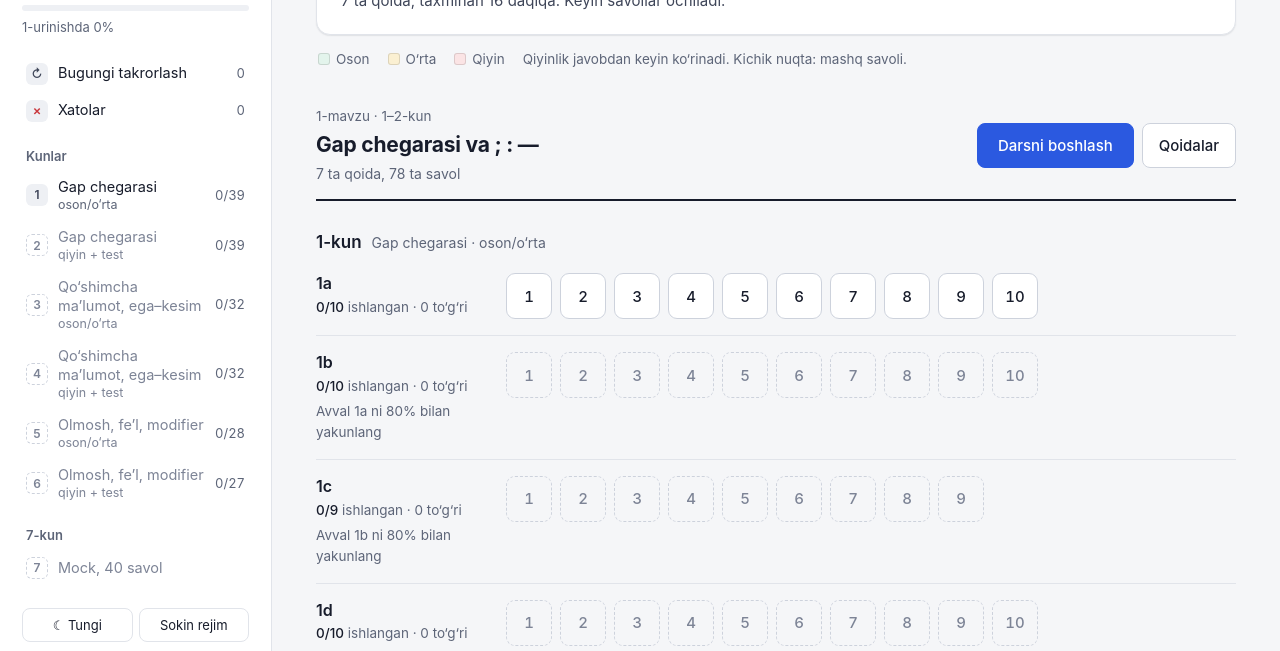
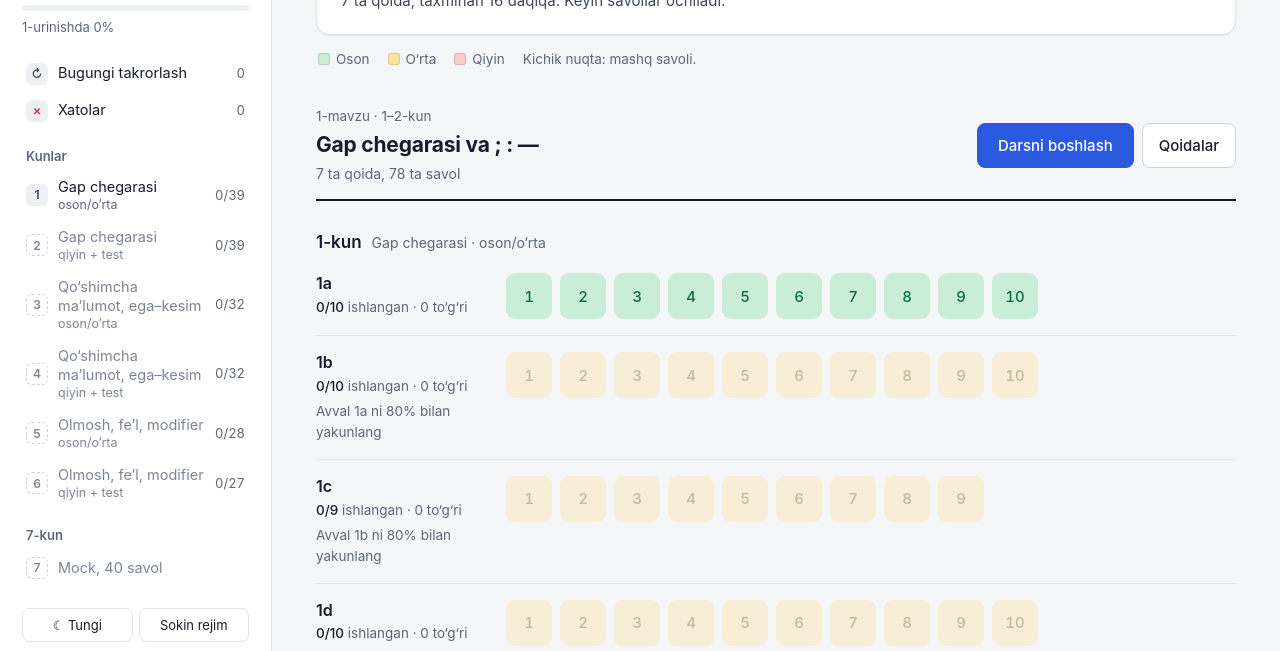
Before and after one commit to mahmudulashev/SEC-Bank, a plain HTML site: page index.html in a window 1280 px wide. Shown: the part 121-772 px from the top of the page. Drawn offline with Linux system fonts and the light colour scheme.

Commit message:
Show difficulty colors on all tiles, center content
- Question tiles always show green/yellow/red for easy/medium/hard
  (locked sets shown faded), with stronger tints
- Main content centered on wide windows

Co-Authored-By: Claude Opus 5.5 <noreply@anthropic.com>

```diff
--- a/index.html
+++ b/index.html
@@ -11,6 +11,7 @@
   --bg:#F5F6F8; --panel:#FFFFFF; --sunk:#EEF0F4; --ink:#171C2B; --soft:#3F4659; --muted:#5D6578; --line:#E1E4EA; --line2:#CDD2DC;
   --blue:#2B59E0; --blue-h:#2149BF; --blue-t:#E8EEFD; --ok:#13875A; --ok-t:#E3F4EC; --bad:#C9373C; --bad-t:#FCE9EA; --hl:#F2C230;
   --e-bg:#E3F4EC; --e-fg:#0E6B47; --m-bg:#FBF0D2; --m-fg:#7A5300; --h-bg:#FBE4E5; --h-fg:#A3262B;
+  --e-tile:#C9EDD7; --m-tile:#FBE3A0; --h-tile:#F8CACD;
   --lock:#EEF0F4; --lock-fg:#7D8496; --board:#151B2C; --chalk:#F1F3F8;
   --sh:0 1px 2px rgba(20,28,45,.06),0 1px 1px rgba(20,28,45,.04);
   --sh-lg:0 12px 40px rgba(15,22,40,.18);
@@ -21,6 +22,7 @@
   --bg:#12151D; --panel:#1A1E29; --sunk:#151923; --ink:#E8EBF2; --soft:#C3C8D4; --muted:#9AA1B2; --line:#2A3040; --line2:#394054;
   --blue:#7B9BFF; --blue-h:#97B0FF; --blue-t:#1F2A4A; --ok:#45C98F; --ok-t:#14301F; --bad:#F2777B; --bad-t:#3A1A1C; --hl:#F2C230;
   --e-bg:#14301F; --e-fg:#7FDDB0; --m-bg:#382B0C; --m-fg:#F4CD6A; --h-bg:#3A1A1C; --h-fg:#FF9EA2;
+  --e-tile:#1A4A31; --m-tile:#4E3C10; --h-tile:#552328;
   --lock:#1A1E29; --lock-fg:#6E7588; --board:#0D1018; --sh:none; --sh-lg:0 12px 40px rgba(0,0,0,.5);
 }
 *{box-sizing:border-box}
@@ -64,7 +66,7 @@ aside{position:sticky;top:0;height:100vh;overflow:auto;padding:24px 16px;border-
 .side-foot button:hover{color:var(--ink);text-decoration:underline;text-underline-offset:3px}
 
 /* ---------- main ---------- */
-main{padding:32px 44px 90px;max-width:1040px}
+main{padding:32px 44px 90px;max-width:1040px;width:100%;margin:0 auto;box-sizing:border-box}
 .view{animation:viewIn .25s ease both}
 @keyframes viewIn{from{opacity:0}to{opacity:1}}
 .hero{display:flex;align-items:center;justify-content:space-between;gap:24px;flex-wrap:wrap;background:var(--panel);border:1px solid var(--line);border-radius:14px;padding:22px 24px;box-shadow:var(--sh)}
@@ -102,12 +104,13 @@ main{padding:32px 44px 90px;max-width:1040px}
 .tile{position:relative;width:46px;height:46px;border:1px solid var(--line2);border-radius:9px;font-weight:500;font-size:15px;display:grid;place-items:center;font-variant-numeric:tabular-nums;transition:border-color .12s,background .12s}
 .tile:hover{border-color:var(--blue)}
 .tile.blind{background:var(--panel);color:var(--ink)}
-.tile.Easy{background:var(--e-bg);color:var(--e-fg);border-color:transparent}.tile.Medium{background:var(--m-bg);color:var(--m-fg);border-color:transparent}.tile.Hard{background:var(--h-bg);color:var(--h-fg);border-color:transparent}
+.tile.Easy{background:var(--e-tile);color:var(--e-fg);border-color:transparent}.tile.Medium{background:var(--m-tile);color:var(--m-fg);border-color:transparent}.tile.Hard{background:var(--h-tile);color:var(--h-fg);border-color:transparent}
+.tile.Easy:hover,.tile.Medium:hover,.tile.Hard:hover{border-color:currentColor}
 .tile .bdg{position:absolute;top:-5px;right:-5px;width:16px;height:16px;border-radius:50%;border:2px solid var(--bg);display:grid;place-items:center;font-size:9px;font-weight:700;color:#fff}
 .tile .bdg.ok{background:var(--ok)}.tile .bdg.bad{background:var(--bad)}
 .tile .pr{position:absolute;bottom:4px;left:50%;margin-left:-2px;width:4px;height:4px;border-radius:50%;background:currentColor;opacity:.55}
-.tile[disabled]{background:transparent;color:var(--lock-fg);border:1px dashed var(--line2);cursor:not-allowed}
-.tile[disabled]:hover{border-color:var(--line2)}
+.tile[disabled]{opacity:.38;cursor:not-allowed}
+.tile[disabled]:hover{border-color:transparent}
 .unit{display:flex;justify-content:space-between;align-items:center;gap:16px;flex-wrap:wrap;margin:36px 0 0;padding:0 0 14px;border-bottom:2px solid var(--ink)}
 .unit .uk{font-size:13.5px;color:var(--muted)}
 .unit h2{margin:2px 0;font-size:21px;font-weight:650;letter-spacing:-.01em}
@@ -608,7 +611,7 @@ function renderBank(){
     else { hh=`${t.code} to‘plamini 80% ga yetkazing`; hp="Xato qilingan savollarni qayta ishlang."; hb="Xatolarni ishlash"; } }
   else { hk="Hamma to‘plamlar o‘tildi"; hh="Mock: 40 savol, 47 daqiqa"; hp="Imtihon sharoitida o‘zingizni sinab ko‘ring."; hb="Mockka o‘tish"; }
   let h=`<div class="view"><div class="hero"><div><div class="k">${hk}</div><h1>${esc(hh)}</h1><p>${hp}</p></div><button class="btn go" id="cta">${hb}</button></div>
-    <div class="legend"><span><i style="background:var(--e-bg)"></i>Oson</span><span><i style="background:var(--m-bg)"></i>O‘rta</span><span><i style="background:var(--h-bg)"></i>Qiyin</span><span>Qiyinlik javobdan keyin ko‘rinadi. Kichik nuqta: mashq savoli.</span></div>`;
+    <div class="legend"><span><i style="background:var(--e-tile)"></i>Oson</span><span><i style="background:var(--m-tile)"></i>O‘rta</span><span><i style="background:var(--h-tile)"></i>Qiyin</span><span>Kichik nuqta: mashq savoli.</span></div>`;
   let lastDay=0;
   T.forEach((t,i)=>{
     if(t.day!==lastDay){ if(lastDay)h+=`</section>`; lastDay=t.day;
@@ -619,7 +622,7 @@ function renderBank(){
     const s=tstat(t), open=unlocked(i), fresh=justPassed!==null&&i===justPassed+1;
     const tiles=t.items.map((it,j)=>{ const r=S.q[it.key];
       const b=r?`<span class="bdg ${r.last?'ok':'bad'} ">${r.last?'✓':'✗'}</span>`:"";
-      return `<button class="tile ${r?it.diff:'blind'}" style="--i:${j}" ${open?'':'disabled'} data-t="${i}" data-j="${j}" aria-label="${it.label}${r?', '+it.diff:''}">${j+1}${b}${r&&it.src==='practice'?'<span class="pr"></span>':''}</button>`; }).join("");
+      return `<button class="tile ${it.diff}" style="--i:${j}" ${open?'':'disabled'} data-t="${i}" data-j="${j}" aria-label="${it.label}, ${it.diff}">${j+1}${b}${r&&it.src==='practice'?'<span class="pr"></span>':''}</button>`; }).join("");
     h+=`<div class="row ${fresh?'fresh':''}"><div class="rlab"><div class="t">${t.code}${t.kind==='test'?' · Mavzu testi':''}</div>
       <div class="st"><strong>${s.done}/${s.n}</strong> ishlangan · ${s.last} to‘g‘ri${s.passed?`<span class="stamp">O‘tdi</span>`:''}</div>
 
```
